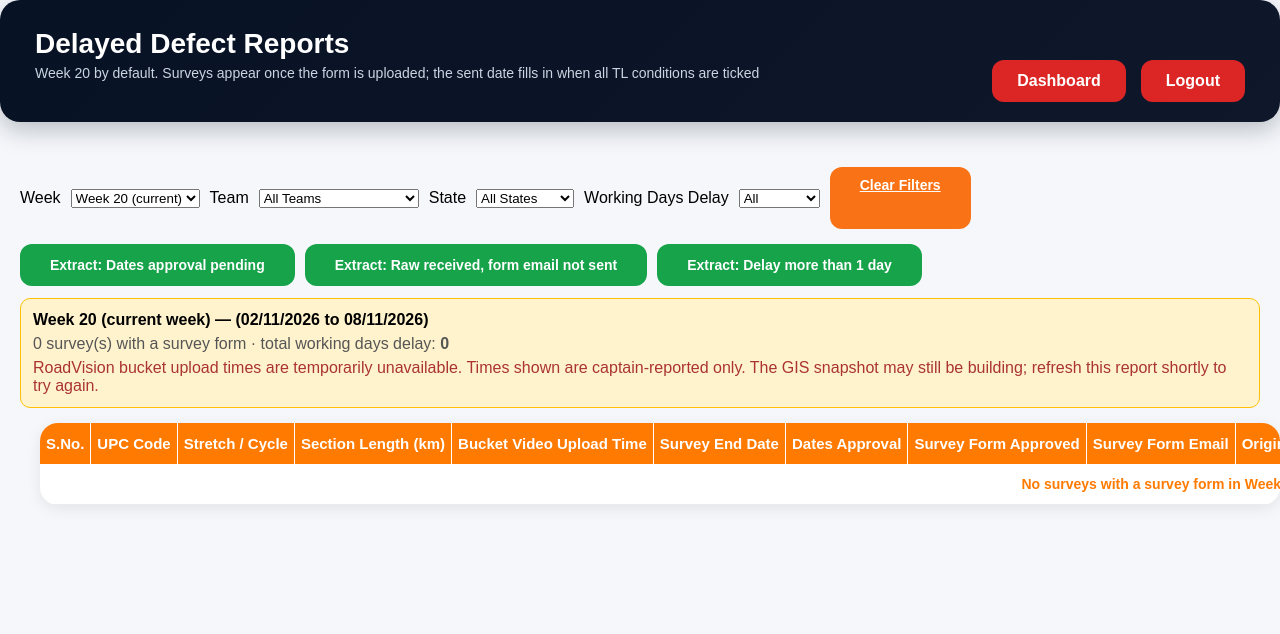
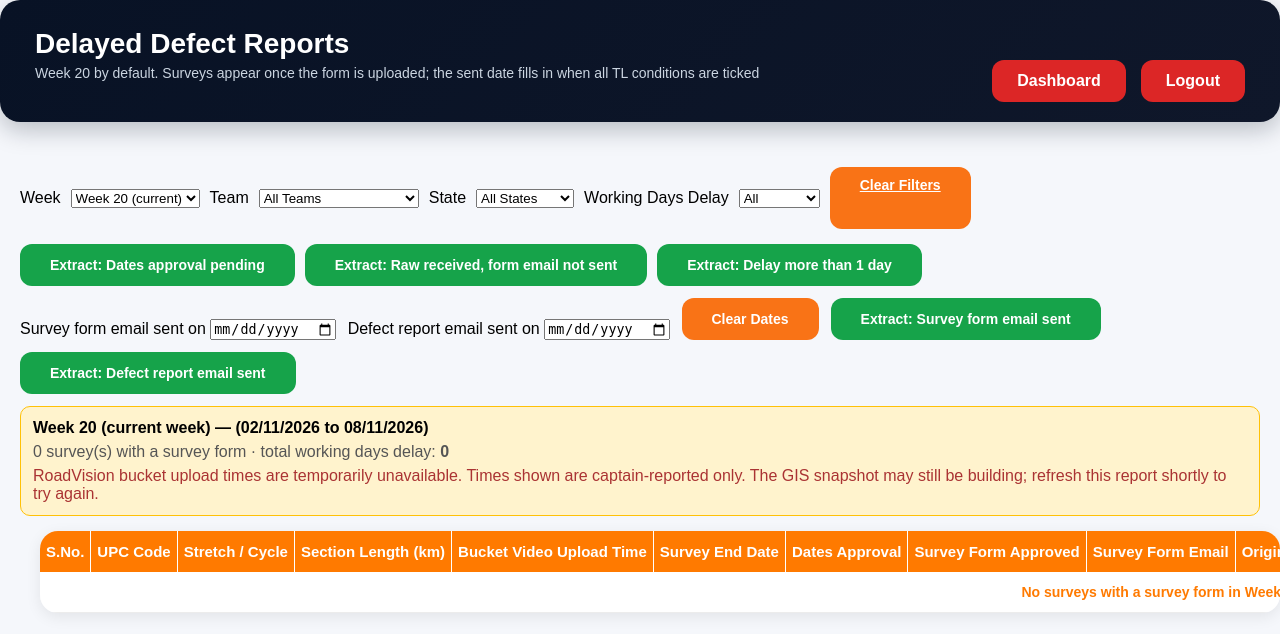
Before and after one commit to pranay3024/VIAMA, a Flask app: page /admin/delayed-surveys in a window 1280 px wide. Shown: the top 634 px of the page. Run offline with Flask 3, Linux system fonts and the light colour scheme; the visitor is signed in with stand-in values (Sample User, id 1); data that the repository does not hold is empty; some libraries are stand-ins or nearby versions.

Commit message:
regional time

```diff
--- a/routes/admin.py
+++ b/routes/admin.py
@@ -736,11 +736,40 @@ def delayed_surveys():
     # ============================================================
     # Extract lists: section_no_CycleN for the rows an extract button picked
     # ============================================================
+    # Date filters on the emails sent. They narrow the table and the extract
+    # buttons to the surveys whose email went out on that IST day.
+    def _day_arg(name):
+        try:
+            return datetime.strptime(request.args.get(name, ""), "%Y-%m-%d").date()
+        except ValueError:
+            return None
+
+    raw_sent_on = _day_arg("raw_sent_date")
+    defect_sent_on = _day_arg("defect_sent_date")
+    if raw_sent_on:
+        delayed = [
+            s for s in delayed
+            if s.display_raw_video_email_sent_at
+            and s.display_raw_video_email_sent_at.date() == raw_sent_on
+        ]
+    if defect_sent_on:
+        delayed = [
+            s for s in delayed
+            if s.display_defect_report_email_sent_at
+            and s.display_defect_report_email_sent_at.date() == defect_sent_on
+        ]
+
     # The extract buttons fetch this as plain text and copy it, so the page
     # itself does not change.
     extract_kind = request.args.get("extract")
     if request.args.get("format") == "text" and extract_kind:
-        if extract_kind == "dates_pending":
+        if extract_kind == "raw_sent":
+            rows = [s for s in delayed if s.raw_video_email_sent_at]
+            lines = [f"{s.section_no}_Cycle{s.cycle_no}" for s in rows]
+        elif extract_kind == "defect_sent":
+            rows = [s for s in delayed if s.defect_report_email_sent_at]
+            lines = [f"{s.section_no}_Cycle{s.cycle_no}" for s in rows]
+        elif extract_kind == "dates_pending":
             rows = [s for s in delayed if not s.survey_dates_approved]
             lines = [f"{s.section_no}_Cycle{s.cycle_no}" for s in rows]
         elif extract_kind == "raw_no_form_email":
@@ -787,6 +816,8 @@ def delayed_surveys():
     return render_template(
         template,
         delayed_surveys=delayed,
+        raw_sent_date=request.args.get("raw_sent_date", ""),
+        defect_sent_date=request.args.get("defect_sent_date", ""),
         current_week_no=current_week_no,
         selected_week=selected_week,
         week_options=week_options,
--- a/templates/admin/delayed_surveys.html
+++ b/templates/admin/delayed_surveys.html
@@ -69,6 +69,23 @@
             <button type="button" class="search-btn extract-btn" data-header="1" data-url="{{ url_for('admin.delayed_surveys', **dict(request.args, extract='delay_over_1', format='text')) }}">Extract: Delay more than 1 day</button>
             <span id="extractStatus" style="font-weight:bold;"></span>
         </div>
+
+        <form method="GET" style="display:flex;flex-wrap:wrap;align-items:flex-end;gap:12px;margin:12px 0;">
+            {% for key, value in request.args.items() %}
+                {% if key not in ('raw_sent_date', 'defect_sent_date', 'extract', 'format') %}
+                <input type="hidden" name="{{ key }}" value="{{ value }}">
+                {% endif %}
+            {% endfor %}
+            <label>Survey form email sent on
+                <input type="date" name="raw_sent_date" value="{{ raw_sent_date }}" onchange="this.form.submit()">
+            </label>
+            <label>Defect report email sent on
+                <input type="date" name="defect_sent_date" value="{{ defect_sent_date }}" onchange="this.form.submit()">
+            </label>
+            <button type="button" class="search-btn" onclick="this.form.raw_sent_date.value='';this.form.defect_sent_date.value='';this.form.submit();">Clear Dates</button>
+            <button type="button" class="search-btn extract-btn" data-url="{{ url_for('admin.delayed_surveys', **dict(request.args, extract='raw_sent', format='text')) }}">Extract: Survey form email sent</button>
+            <button type="button" class="search-btn extract-btn" data-url="{{ url_for('admin.delayed_surveys', **dict(request.args, extract='defect_sent', format='text')) }}">Extract: Defect report email sent</button>
+        </form>
 
         <script>
         (function () {
```
